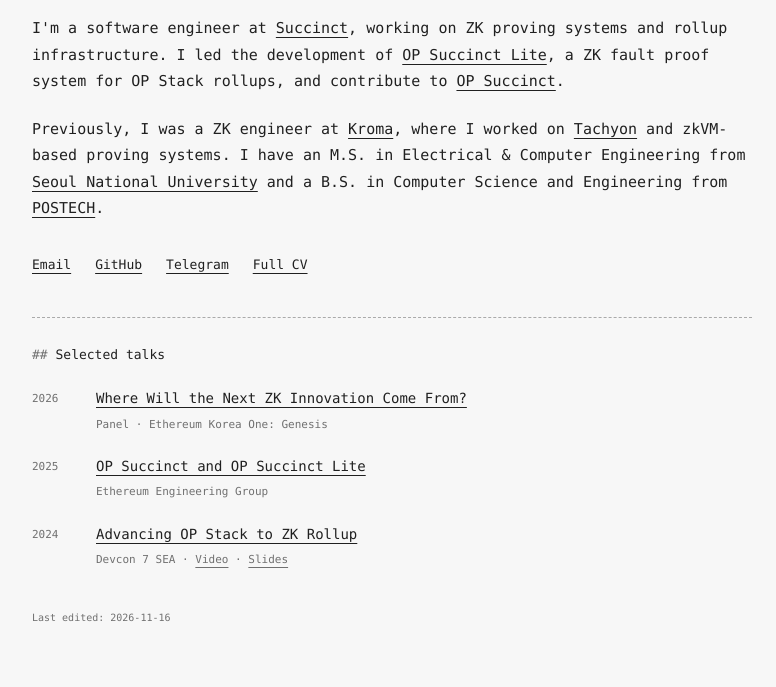
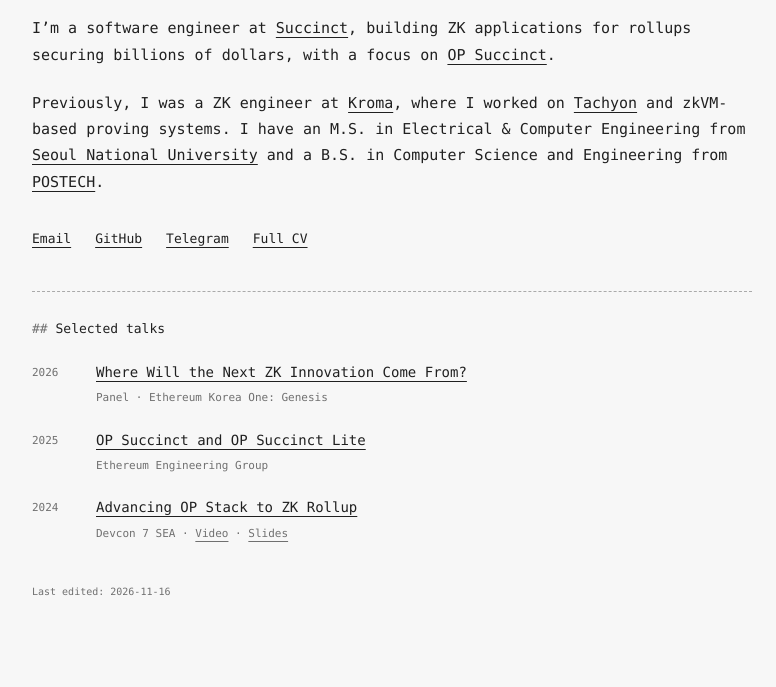
Before and after one commit to fakedev9999/fakedev9999.github.io, a plain HTML site: page index.html in a window 1280 px wide. Shown: the part 113-800 px from the top of the page, without its empty margins (8-784 px from the left). Drawn offline with Linux system fonts and the light colour scheme.

Commit message:
Update opening paragraph with approved introduction

```diff
--- a/index.html
+++ b/index.html
@@ -14,7 +14,7 @@
 <main id="content" tabindex="-1">
   <h1>Taehoon Kim<span class="cursor" aria-hidden="true"></span></h1>
   <div class="about">
-    <p>I'm a software engineer at <a href="https://www.succinct.xyz">Succinct</a>, working on ZK proving systems and rollup infrastructure. I led the development of <a href="https://succinctlabs.github.io/op-succinct/fault_proofs/fault_proof_architecture.html">OP Succinct Lite</a>, a ZK fault proof system for OP Stack rollups, and contribute to <a href="https://github.com/succinctlabs/op-succinct">OP Succinct</a>.</p>
+    <p>I’m a software engineer at <a href="https://www.succinct.xyz">Succinct</a>, building ZK applications for rollups securing billions of dollars, with a focus on <a href="https://github.com/succinctlabs/op-succinct">OP Succinct</a>.</p>
     <p>Previously, I was a ZK engineer at <a href="https://github.com/kroma-network">Kroma</a>, where I worked on <a href="https://github.com/kroma-network/tachyon">Tachyon</a> and zkVM-based proving systems. I have an M.S. in Electrical &amp; Computer Engineering from <a href="https://en.snu.ac.kr">Seoul National University</a> and a B.S. in Computer Science and Engineering from <a href="https://www.postech.ac.kr/eng">POSTECH</a>.</p>
   </div>
   <nav class="contact-links" aria-label="Find me elsewhere">
```
